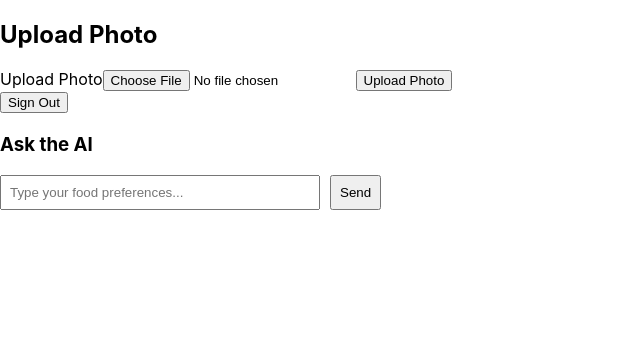
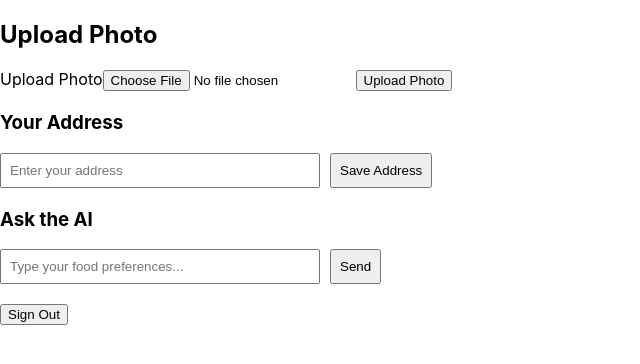
Before and after one commit to Tiskeris/MoodFoodAI, a React (Create React App) app in the folder frontend/: page /main in a window 1280 px wide. Shown: the top 364 px of the page, without its empty margins (0-640 px from the left). Built offline with nearby package versions, Linux system fonts and the light colour scheme; no server answers.

Commit message:
feature/Adress
Galima issaugoti savo adresa, adresas issaugomas kiekvienam useriui pagal jo ID

```diff
--- a/frontend/src/MainPage.js
+++ b/frontend/src/MainPage.js
@@ -5,6 +5,7 @@ import { ToastContainer, toast } from 'react-toastify';
 import 'react-toastify/dist/ReactToastify.css';
 import { faceApi, faceSecret } from './firebase';
 import { useNavigate } from 'react-router';
+import { getDatabase, ref as dbRef, set, get } from "firebase/database";
 
 const MainPage = () => {
     const [file, setFile] = useState(null);
@@ -12,7 +13,10 @@ const MainPage = () => {
     const [error, setError] = useState('');
     const [faceData, setFaceData] = useState(null);
     const [userInput, setUserInput] = useState('');
+    const [address, setAddress] = useState('');
+    const [savedAddress, setSavedAddress] = useState('');
     const navigate = useNavigate();
+    const database = getDatabase();
 
     useEffect(() => {
         setPhotoUrl('');
@@ -23,9 +27,11 @@ const MainPage = () => {
         const unsubscribe = auth.onAuthStateChanged(async (user) => {
             console.log("Auth state changed, current user:", user?.uid);
             setPhotoUrl('');
+            setSavedAddress('');
 
             if (user) {
                 try {
+                    // Fetch photo URL
                     const idToken = await user.getIdToken(true);
                     const response = await fetch('http://localhost:8080/auth/photo-url', {
                         method: 'GET',
@@ -37,17 +43,22 @@ const MainPage = () => {
 
                     if (response.status === 404) {
                         console.log("No photo found for user");
-                        return;
+                    } else if (response.ok) {
+                        const url = await response.text();
+                        setPhotoUrl(`${url}&t=${Date.now()}`);
                     }
 
-                    if (!response.ok) {
-                        throw new Error('Failed to fetch photo URL');
+                    // Fetch user's address from Firebase
+                    const userAddressRef = dbRef(database, `users/${user.uid}/address`);
+                    const addressSnapshot = await get(userAddressRef);
+
+                    if (addressSnapshot.exists()) {
+                        setSavedAddress(addressSnapshot.val());
+                    } else {
+                        console.log("No address found for user");
                     }
-
-                    const url = await response.text();
-                    setPhotoUrl(`${url}&t=${Date.now()}`);
                 } catch (error) {
-                    console.error('Error fetching photo URL:', error.message);
+                    console.error('Error fetching user data:', error.message);
                 }
             }
         });
@@ -78,6 +89,7 @@ const MainPage = () => {
         try {
             await auth.signOut();
             setPhotoUrl('');
+            setSavedAddress('');
             navigate('/');
         } catch (error) {
             console.error("Sign out failed:", error);
@@ -193,6 +205,33 @@ const MainPage = () => {
         }
     };
 
+    const handleAddressSubmit = async () => {
+        if (!address.trim()) {
+            toast.error("Please enter your address!");
+            return;
+        }
+
+        try {
+            const user = auth.currentUser;
+            if (!user) {
+                throw new Error("User not authenticated");
+            }
+
+            // Save address to Firebase Realtime Database
+            const userAddressRef = dbRef(database, `users/${user.uid}/address`);
+            await set(userAddressRef, address);
+
+            console.log("Address saved successfully!");
+            toast.success("Address saved successfully!");
+            setSavedAddress(address);
+            setAddress('');
+
+        } catch (error) {
+            console.error("Failed to save address:", error);
+            toast.error("Failed to save address: " + error.message);
+        }
+    };
+
     return (
         <div>
             <h2>Upload Photo</h2>
@@ -208,8 +247,23 @@ const MainPage = () => {
             <button onClick={handleUpload}>Upload Photo</button>
             {error && <p style={{ color: 'red' }}>{error}</p>}
             {photoUrl && <img src={photoUrl} width="auto" height={200} alt="Uploaded" />}
-            <ToastContainer />
-            <button onClick={handleSignOut}>Sign Out</button>
+
+            <div style={{ marginTop: "20px" }}>
+                <h3>Your Address</h3>
+                <input
+                    type="text"
+                    value={address}
+                    onChange={(e) => setAddress(e.target.value)}
+                    placeholder="Enter your address"
+                    style={{ width: "300px", padding: "8px" }}
+                />
+                <button onClick={handleAddressSubmit} style={{ marginLeft: "10px", padding: "8px" }}>
+                    Save Address
+                </button>
+                {savedAddress && (
+                    <p>Your saved address: {savedAddress}</p>
+                )}
+            </div>
 
             <div style={{ marginTop: "20px" }}>
                 <h3>Ask the AI</h3>
@@ -224,6 +278,9 @@ const MainPage = () => {
                     Send
                 </button>
             </div>
+
+            <ToastContainer />
+            <button onClick={handleSignOut} style={{ marginTop: "20px" }}>Sign Out</button>
         </div>
     );
 };
```
